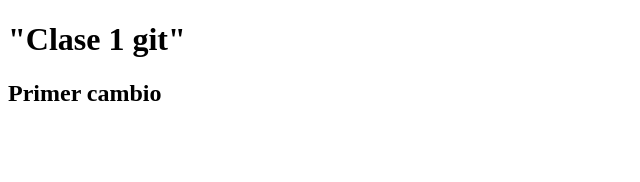
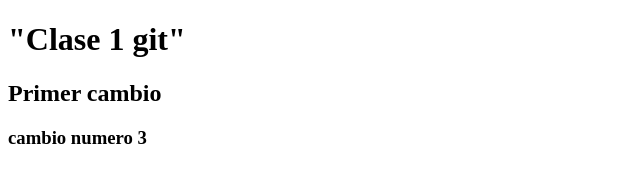
Before and after one commit to FrostLord98/clase, a plain HTML site: page index.html in a window 1280 px wide. Shown: the whole page, without its empty margins (0-640 px from the left). Drawn offline with Linux system fonts and the light colour scheme.

Commit message:
tercer cambio

```diff
--- a/index.html
+++ b/index.html
@@ -8,5 +8,6 @@
 <body>
       <h1>"Clase 1 git"</h1>
       <h2>Primer cambio</h2>
+      <h3>cambio numero 3</h3>
 </body>
 </html>
```
